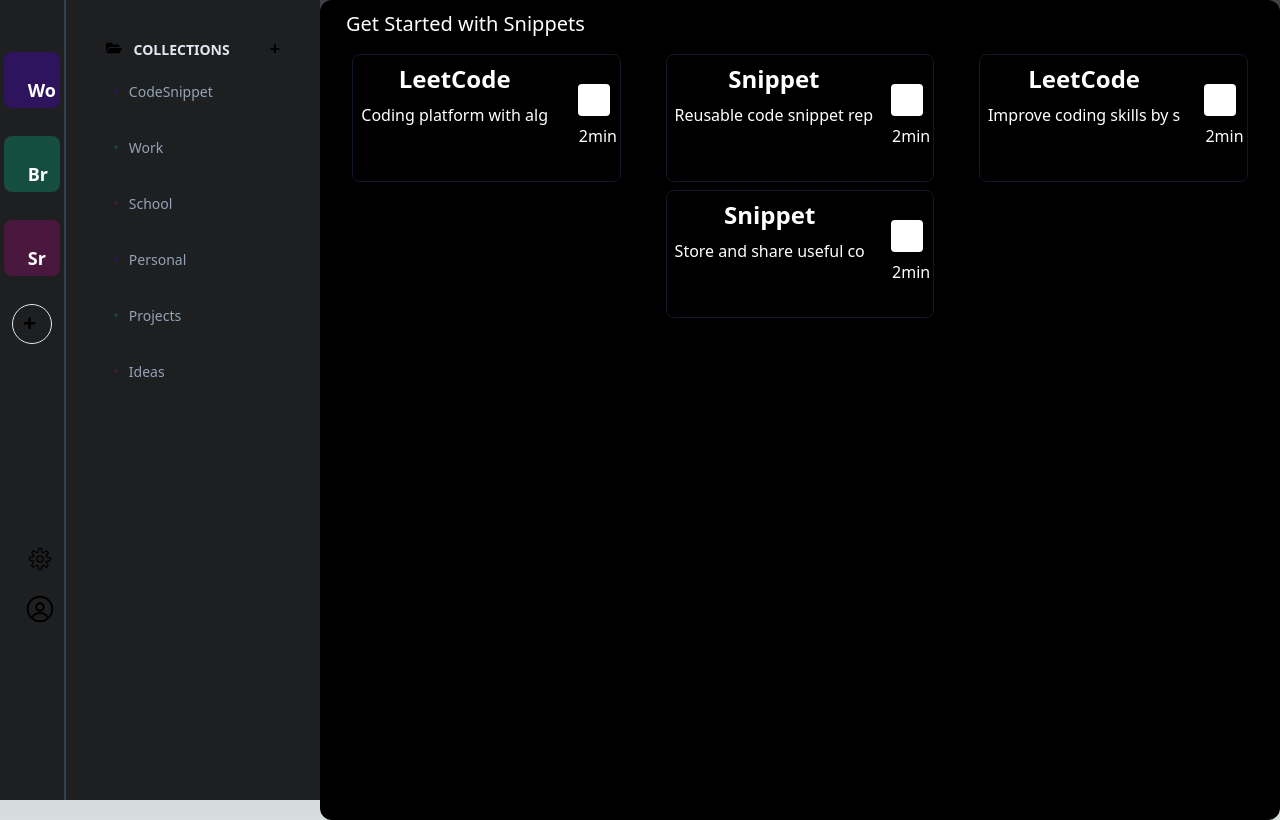
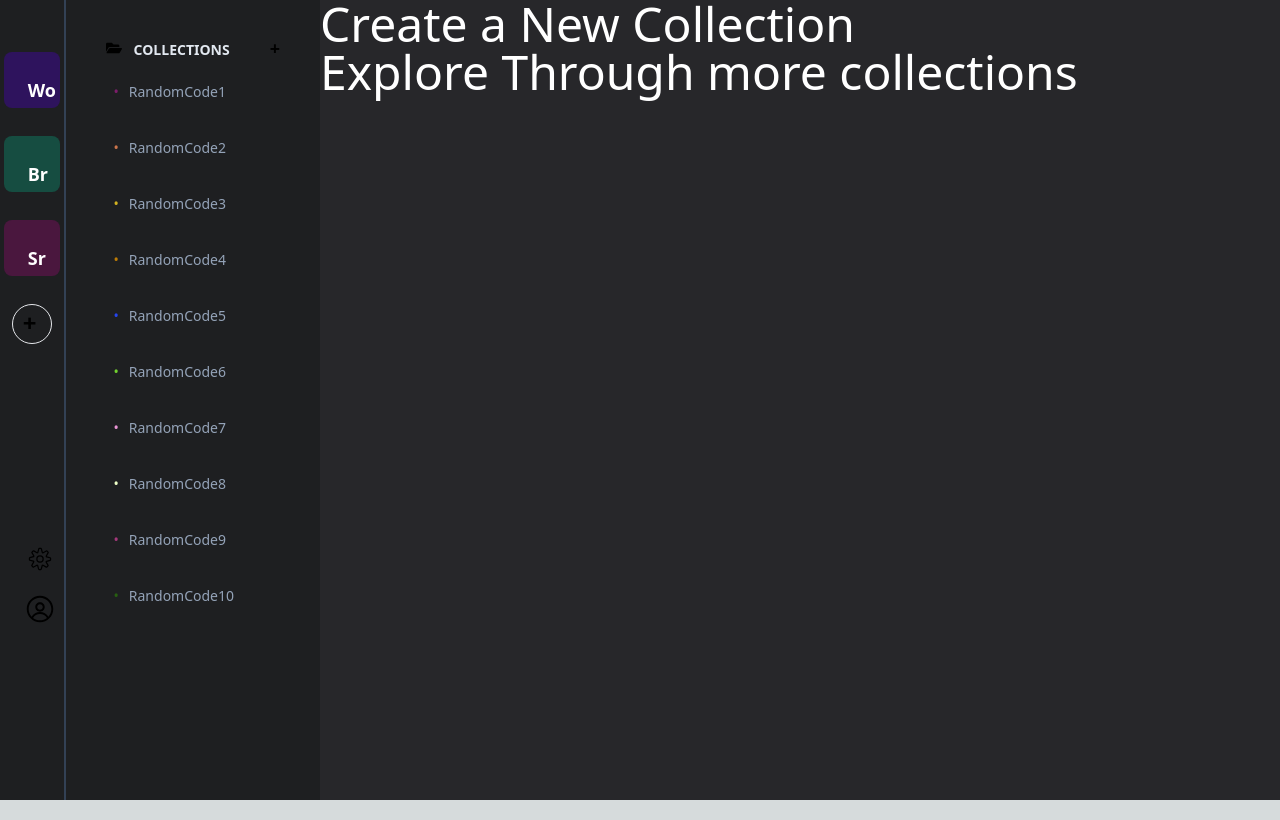
Before and after one commit to YASH-RAJ-HANS/snipsavvy_frontend, a Next.js app: page /workspace in a window 1280 px wide. Built offline with nearby package versions, Linux system fonts and the light colour scheme.

Commit message:
Dynamic Routing Initiialized

```diff
--- /dev/null
+++ b/src/app/workspace/[collectionId]/[snippetId]/page.tsx
@@ -0,0 +1,9 @@
+import React from 'react'
+
+function Snippet({params}: any) {
+  return (
+    <div>Snippet {params.snippetId} Details</div>
+  )
+}
+
+export default Snippet
--- /dev/null
+++ b/src/app/workspace/[collectionId]/layout.tsx
@@ -0,0 +1,18 @@
+import React from 'react'
+import RightDrawer from '@/components/drawer/Drawer';
+
+type LayoutProps = {
+    children: React.ReactNode;
+}
+
+const CollectionLayout: React.FC<LayoutProps> = ({ children }) => {
+  return (
+    <div>
+        <RightDrawer />
+
+        {children}
+    </div>
+  )
+}
+
+export default CollectionLayout
--- /dev/null
+++ b/src/app/workspace/[collectionId]/page.tsx
@@ -0,0 +1,9 @@
+import React from 'react'
+
+function CollectionDetails({params}: any) {
+  return (
+    <div className='text-white'>Collection {params.collectionId} Details </div>
+  )
+}
+
+export default CollectionDetails
--- a/src/app/workspace/layout.tsx
+++ b/src/app/workspace/layout.tsx
@@ -1,11 +1,21 @@
 import React from 'react'
+import Collection from "@/components/workspace/Collection";
+import Sidebar from "@/components/workspace/Sidebar";
+import Drawer from "@/components/drawer/Drawer";
 
 type LayoutProps = {
   children: React.ReactNode;
 }
 const Layout: React.FC<LayoutProps> = ({ children }) => {
   return (
-    <div className='bg-white min-h-screen w-screen'>{children}</div>
+    <div className='bg-zinc-800 min-h-screen w-screen flex'>
+      <div className="w-1/4 bg-zinc-600 flex">
+        {/* Sidebar content goes here */}
+        <Sidebar/>
+        <Collection/>
+      </div>
+      {children}
+    </div>
   )
 }
 
--- a/src/app/workspace/page.tsx
+++ b/src/app/workspace/page.tsx
@@ -3,16 +3,9 @@
 import Sidebar from "@/components/workspace/Sidebar";
 const WorkspacePage: React.FC = () => {
   return (
-    <div className="flex h-screen">
-      <div className="w-1/4 bg-zinc-600 flex">
-        {/* Sidebar content goes here */}
-        <Sidebar/>
-        <Collection/>
-      </div>
-      <div className="w-3/4 bg-zinc-700">
-        {/* Main content goes here */}
-        <Drawer />
-      </div>
+    <div className=" h-screen text-white text-5xl">
+      <h1>Create a New Collection</h1>
+      <h1>Explore Through more collections</h1>
     </div>
   );
 };
--- a/src/components/snippet/snippet.tsx
+++ b/src/components/snippet/snippet.tsx
@@ -2,6 +2,8 @@
 import React from "react";
 import { useState } from "react";
 import SnippetCard from "../Utils/Snippet_Card/Card";
+import Link from 'next/link';
+import Collection from "../workspace/Collection";
 
 interface SnippetSectionProps {
 
@@ -18,10 +20,10 @@
     setIsOpenSnippet(true)
   }
   const cardData = [
-    { title: "LeetCode", content: "Coding platform with alg" },
-    { title: "Snippet", content: "Reusable code snippet rep" },
-    { title: "LeetCode", content: "Improve coding skills by s" },
-    { title: "Snippet", content: "Store and share useful co" },
+    { title: "LeetCode", content: "Coding platform with alg", snippetId: '1' },
+    { title: "Snippet", content: "Reusable code snippet rep", snippetId: '2' },
+    { title: "LeetCode", content: "Improve coding skills by s", snippetId: '3' },
+    { title: "Snippet", content: "Store and share useful co", snippetId: '4' },
   ];
   return (
     <div style={{ minHeight: "100vh" }} className="h-screen-full">
--- a/src/components/workspace/Collection.tsx
+++ b/src/components/workspace/Collection.tsx
@@ -1,31 +1,58 @@
 import React from 'react'
 import { FaFolderOpen } from "react-icons/fa";
+import Link from 'next/link';
 
 const Collection = () => {
     const  Collections = [
         {
-            name:'CodeSnippet',
-            color:'#2E135D'
+            name: 'RandomCode1',
+            color: '#' + Math.floor(Math.random()*16777215).toString(16),
+            collectionId: '1'
           },
           {
-            name:'Work',
-            color:'#164D41'
+            name: 'RandomCode2',
+            color: '#' + Math.floor(Math.random()*16777215).toString(16),
+            collectionId: '2'
           },
           {
-            name:'School',
-            color:'#4A173E'
+            name: 'RandomCode3',
+            color: '#' + Math.floor(Math.random()*16777215).toString(16),
+            collectionId: '3'
           },
           {
-            name:'Personal',
-            color:'#2E135D'
+            name: 'RandomCode4',
+            color: '#' + Math.floor(Math.random()*16777215).toString(16),
+            collectionId: '4'
           },
           {
-            name:'Projects',
-            color:'#164D41'
+            name: 'RandomCode5',
+            color: '#' + Math.floor(Math.random()*16777215).toString(16),
+            collectionId: '5'
           },
           {
-            name:'Ideas',
-            color:'#4A173E'
+            name: 'RandomCode6',
+            color: '#' + Math.floor(Math.random()*16777215).toString(16),
+            collectionId: '6'
+          },
+          {
+            name: 'RandomCode7',
+            color: '#' + Math.floor(Math.random()*16777215).toString(16),
+            collectionId: '7'
+          },
+          {
+            name: 'RandomCode8',
+            color: '#' + Math.floor(Math.random()*16777215).toString(16),
+            collectionId: '8'
+          },
+          {
+            name: 'RandomCode9',
+            color: '#' + Math.floor(Math.random()*16777215).toString(16),
+            collectionId: '9'
+          },
+          {
+            name: 'RandomCode10',
+            color: '#' + Math.floor(Math.random()*16777215).toString(16),
+            collectionId: '10'
           }
     ]
   return (
@@ -45,7 +72,7 @@
             <div className='-mt-5 ml-5'>
                 {Collections.map((collection, index) =>(
                     <div key= {index} className = 'h-14 w-14  m-auto ml-7 rounded-lg ' >
-                        <p className='text-slate-400  text-lg flex text-sm'><span style={{ color: `${collection.color}` , marginRight:"10px", fontWeight:"100px"}}>•</span> {collection.name}</p>
+                        <Link href={`/workspace/${collection.collectionId}`}><button className='text-slate-400 flex text-sm hover:border-2'><span style={{ color: `${collection.color}` , marginRight:"10px", fontWeight:"100px"}}>•</span> {collection.name}</button></Link>
                     </div>
                 ))}
             </div>
```
Lines whose indentation alone changed are shown as unchanged.
